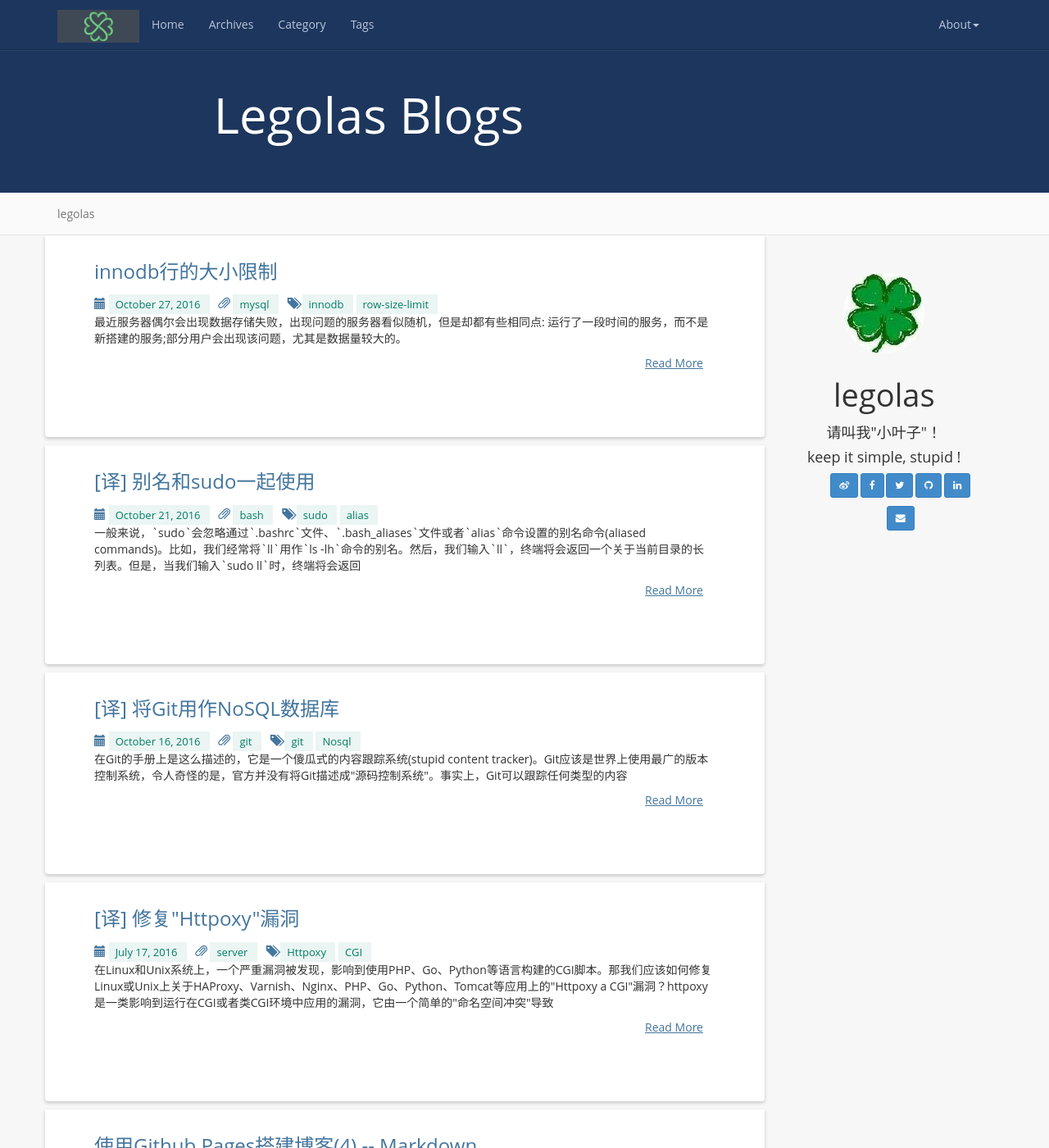
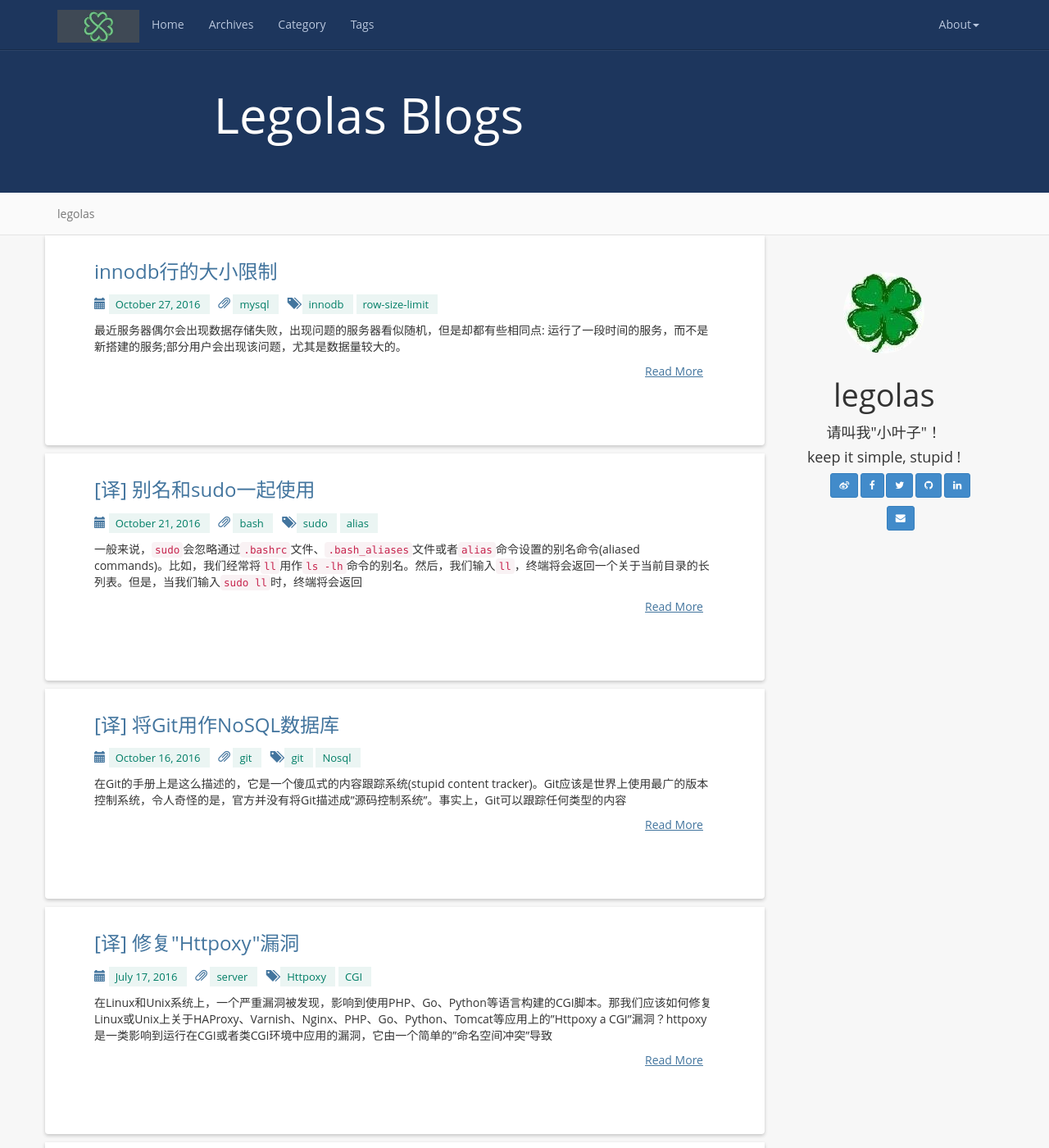
Before and after one commit to legolasNg/legolasNg.github.io, a Jekyll site: the page built from index.html, in a window 1280 px wide and 1400 px high. Shown: the whole window at 82% size. Built offline with Jekyll 4.4.1, drawn with Linux system fonts in a browser that asks for light colours; nearby versions of some CDN libraries; the list of posts is cut into pages by our own code.

Commit message:
[modify]convert the characters to markdown on the home page

```diff
--- a/index.html
+++ b/index.html
@@ -29,7 +29,7 @@ title:	Legolas Blogs
 				</header>
 				<article>
 					{% if item.excerpt %}
-						<p>{{ item.excerpt }}</p>
+						<p>{{ item.excerpt | markdownify }}</p>
 					{% else %}
 						<p>{{ item.content | slice: 0,100 }}</p>
 					{% endif %}
```
